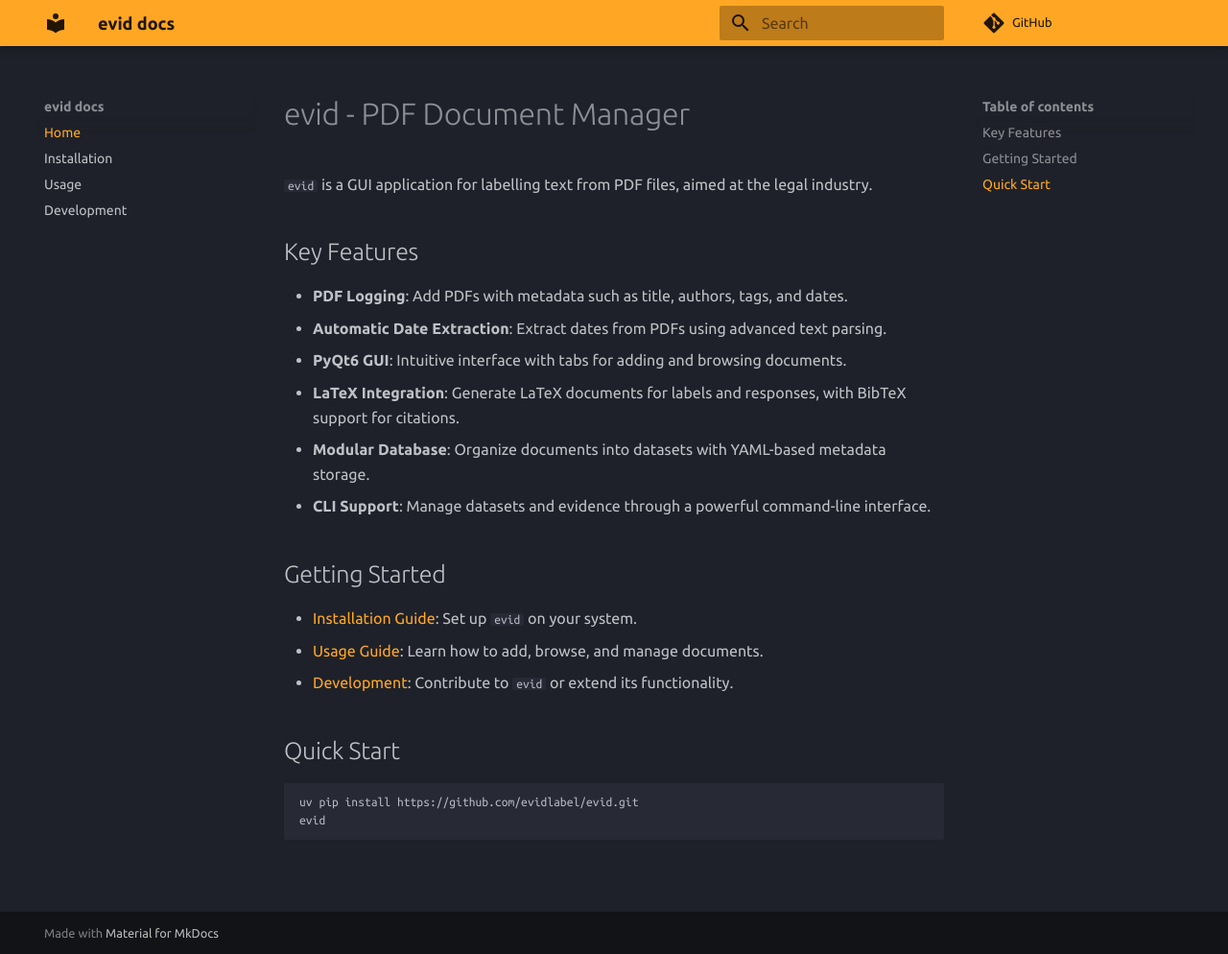
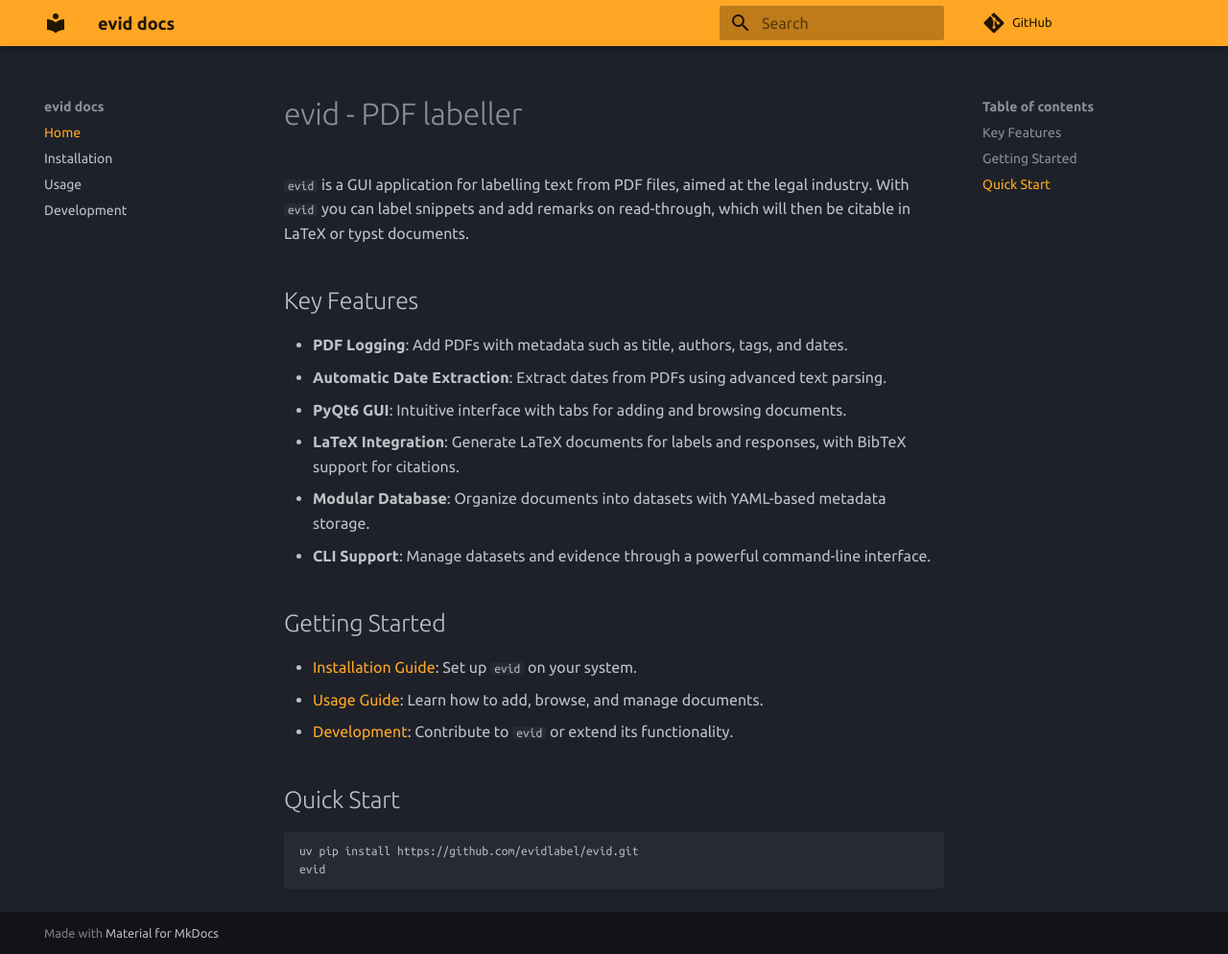
Before and after one commit to evidlabel/evid, an MkDocs documentation site: the page built from docs/index.md, in a window 1280 px wide and 994 px high. Shown: the whole window at 96% size. Built offline with MkDocs 1.6.1 and Material for MkDocs 9.7.7, drawn with Linux system fonts in a browser that asks for light colours; comment, search, counter and statistics services are not loaded.

Commit message:
update docs

```diff
--- a/docs/index.md
+++ b/docs/index.md
@@ -1,6 +1,7 @@
-# evid - PDF Document Manager
+# evid - PDF labeller
 
 `evid` is a GUI application for labelling text from PDF files, aimed at the legal industry.
+With `evid` you can label snippets and add remarks on read-through, which will then be citable in LaTeX or typst documents.
 
 ## Key Features
 
```
Also changed, not shown: docs/development.md (+1 -1 lines), docs/installation.md (+2 -2 lines).
